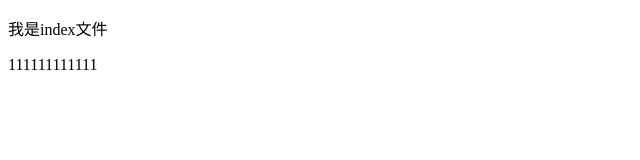
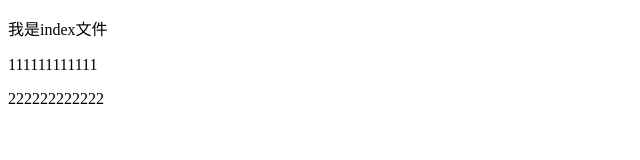
Before and after one commit to itfengd/git-demo, a plain HTML site: page index.html in a window 1280 px wide. Shown: the whole page, without its empty margins (0-640 px from the left). Drawn offline with Linux system fonts and the light colour scheme.

Commit message:
A程序员第三次提交

```diff
--- a/index.html
+++ b/index.html
@@ -11,6 +11,7 @@
 <body>
     <p>我是index文件</p>
     <p>111111111111</p>
+    <p>222222222222</p>
 </body>
 
 </html>
```
